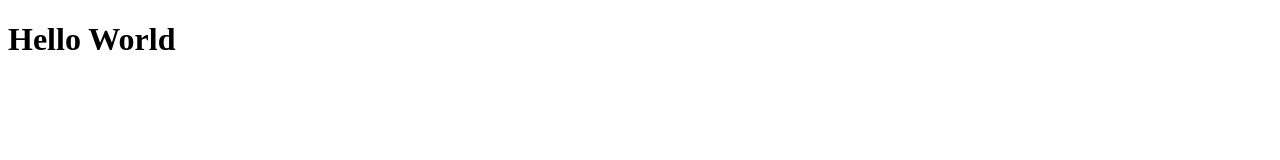
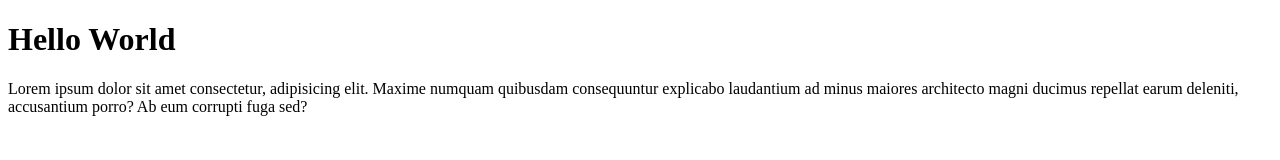
Before and after one commit to Utsmanit/usman-git-test-2, a plain HTML site: page index.html in a window 1280 px wide. Drawn offline with Linux system fonts and the light colour scheme.

Commit message:
meanmbahkan paraghraf

```diff
--- a/index.html
+++ b/index.html
@@ -8,5 +8,6 @@
   </head>
   <body>
     <h1>Hello World</h1>
+    <p>Lorem ipsum dolor sit amet consectetur, adipisicing elit. Maxime numquam quibusdam consequuntur explicabo laudantium ad minus maiores architecto magni ducimus repellat earum deleniti, accusantium porro? Ab eum corrupti fuga sed?</p>
   </body>
 </html>
```
